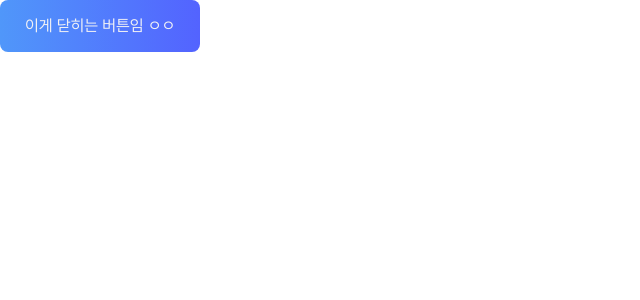
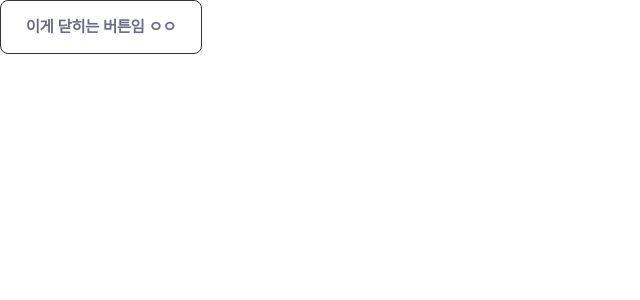
Before and after one commit to yeeZinu/mogazoa, a Next.js app: page / in a window 1280 px wide. Shown: the top 300 px of the page, without its empty margins (0-640 px from the left). Built offline with nearby package versions, Linux system fonts and the light colour scheme.

Commit message:
style: 기본적인 css 스타일 (#3)

```diff
--- a/src/app/page.tsx
+++ b/src/app/page.tsx
@@ -4,8 +4,8 @@ export default function Home() {
   return (
     <div>
       <Button
-        styleType='primary'
-        disabled={false}
+        styleType='tertiary'
+        disabled
       >
         이게 닫히는 버튼임 ㅇㅇ
       </Button>
--- a/src/components/Button/Button.module.scss
+++ b/src/components/Button/Button.module.scss
@@ -8,18 +8,45 @@
   justify-content: center;
   border-radius: 8px;
   padding: 18px 25px;
+  font-weight: 600;
 
   @include respond-to(mobile) {
-    width: 100%
+    width: 100%;
   }
 }
 
 .primary {
   background: $blue-gradient;
   color: $white-100;
+
+  &.disabled {
+    background: $gray-300;
+    color: $gray-200;
+  }
 }
 
-.disabled {
-  background: $gray-300;
-  color: $gray-200;
+.secondary {
+  border: 1px solid var(--main-main_gradation, $blue-100);
+  background: var(--main-main_gradation, linear-gradient(91deg, $blue-100 0%, $blue-200 100%));
+  background-clip: text;
+  -webkit-background-clip: text;
+  -webkit-text-fill-color: transparent;
+
+  &.disabled {
+    pointer-events: none; /* 비활성화 상태일 때 클릭 이벤트를 무시합니다. */
+    border: 1px solid $gray-300;
+    background: $gray-200;
+    background-clip: text;
+    -webkit-background-clip: text;
+    -webkit-text-fill-color: transparent;
+  }
 }
+
+.tertiary {
+  border: 1px solid $gray-100;
+  color: $gray-100;
+  &.disabled {
+    border: 1px solid $gray-300;
+    color: $gray-200;
+  }
+}
```
